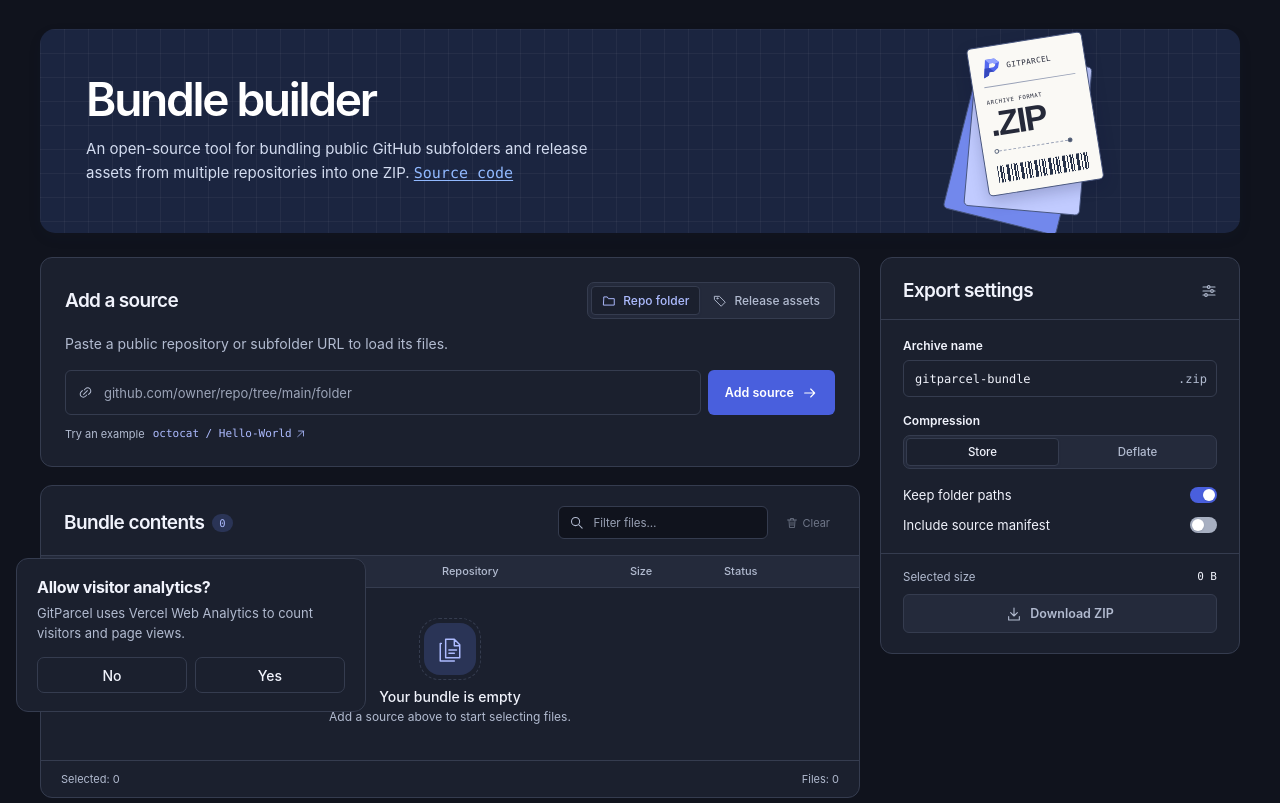
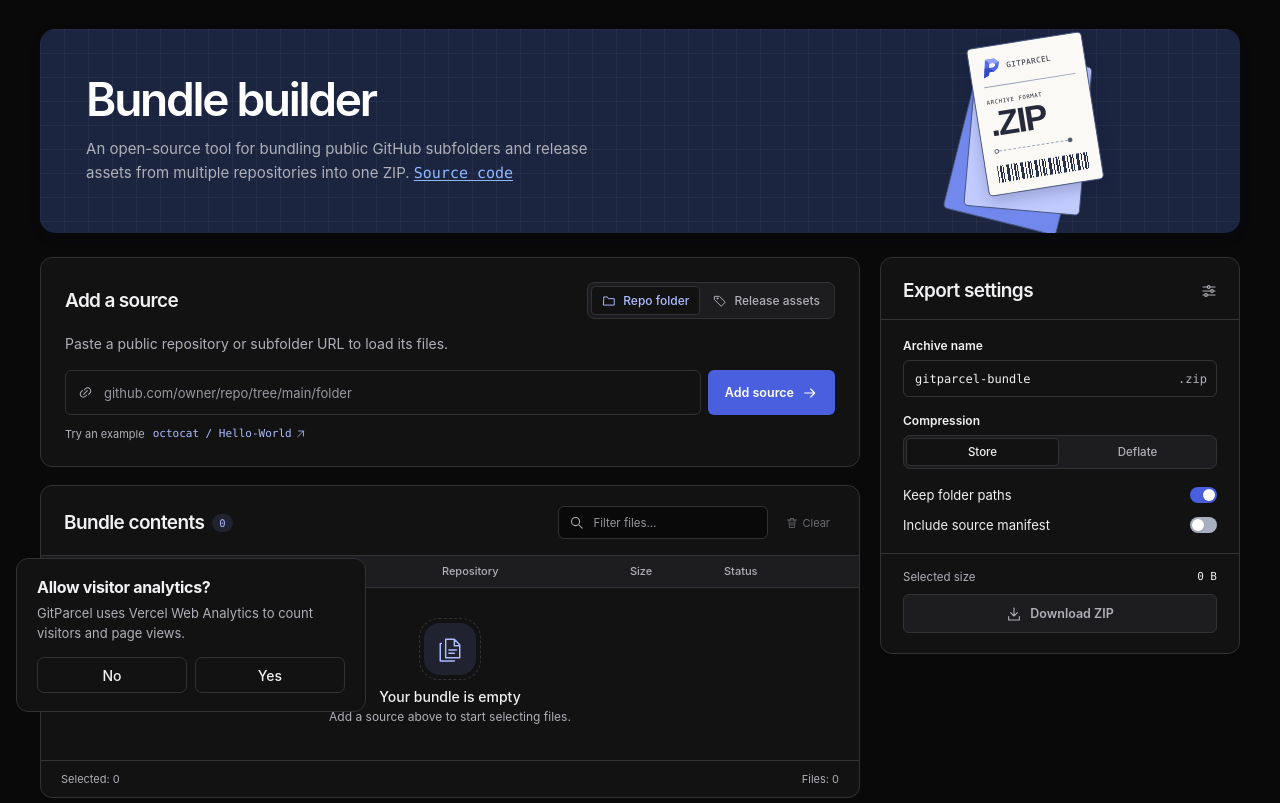
Before and after one commit to kawrae/gitparcel, a website with bundled scripts: page public/index.html in a window 1280 px wide. Both pictures are taken after a click on the button "Switch to dark theme". Shown: the part 72-875 px from the top of the page. Built offline with nearby package versions, Linux system fonts and the light colour scheme.

Commit message:
fix: preserve original banner background in dark mode

```diff
--- a/public/style.css
+++ b/public/style.css
@@ -22,15 +22,15 @@
 }
 :root[data-theme='dark'] {
   color-scheme: dark;
-  --bg: #10131d;
-  --surface: #1b202e;
-  --ink: #f1f3fc;
-  --muted: #b2bbd0;
-  --line: #353c4f;
-  --subtle: #242a3b;
+  --bg: #09090a;
+  --surface: #121213;
+  --ink: #f1f1f3;
+  --muted: #b0b0b8;
+  --line: #323235;
+  --subtle: #1d1d20;
   --accent: #adbbff;
   --action: #495fdd;
-  --tone: #2a3456;
+  --tone: #202230;
   --shadow: none;
 }
 
@@ -286,6 +286,9 @@ main {
 }
 .hero-copy {
   padding: 32px 0 34px clamp(25px, 3.6vw, 55px);
+}
+:root[data-theme='dark'] .hero p {
+  color: var(--muted);
 }
 .source-link {
   color: #91b9ff;
```
